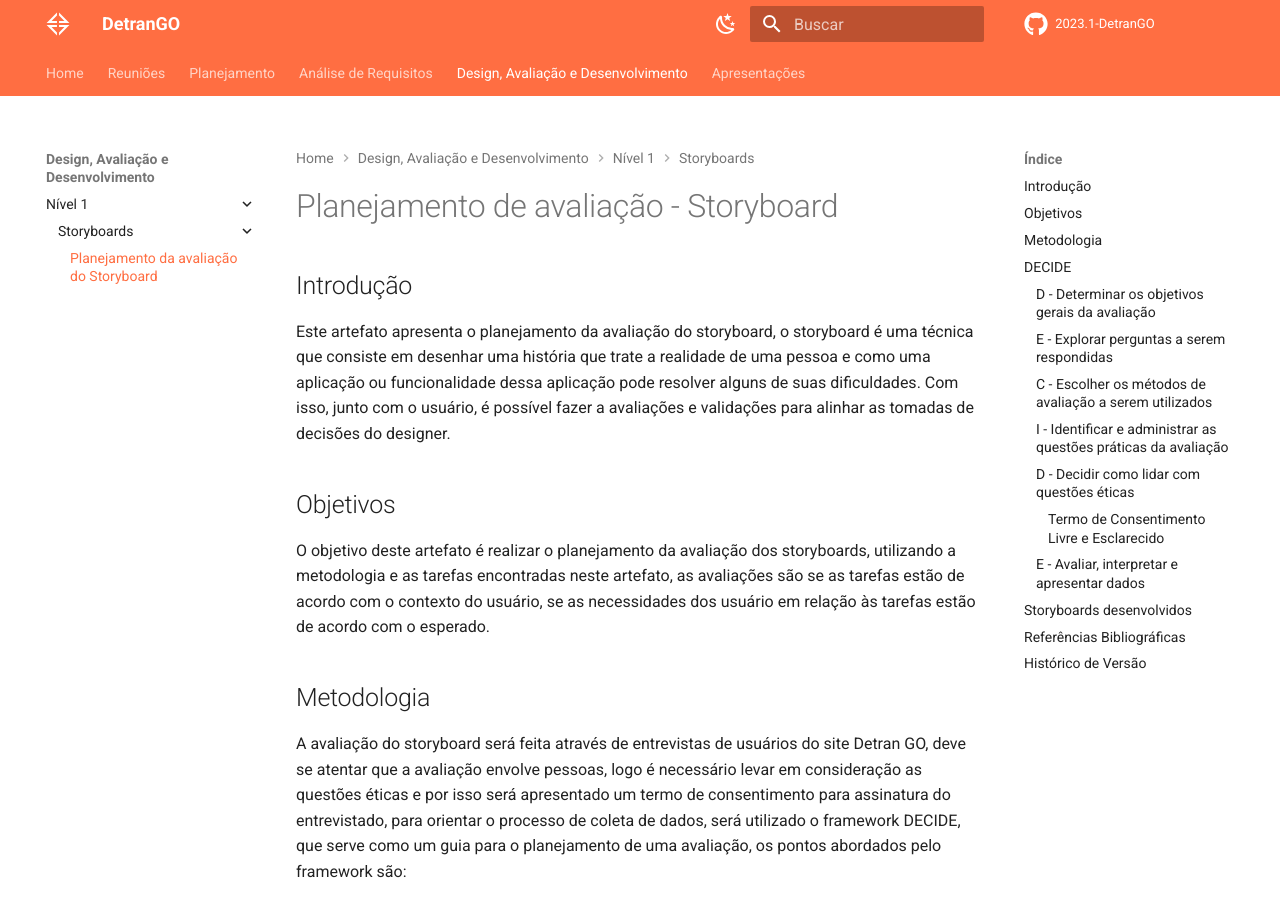
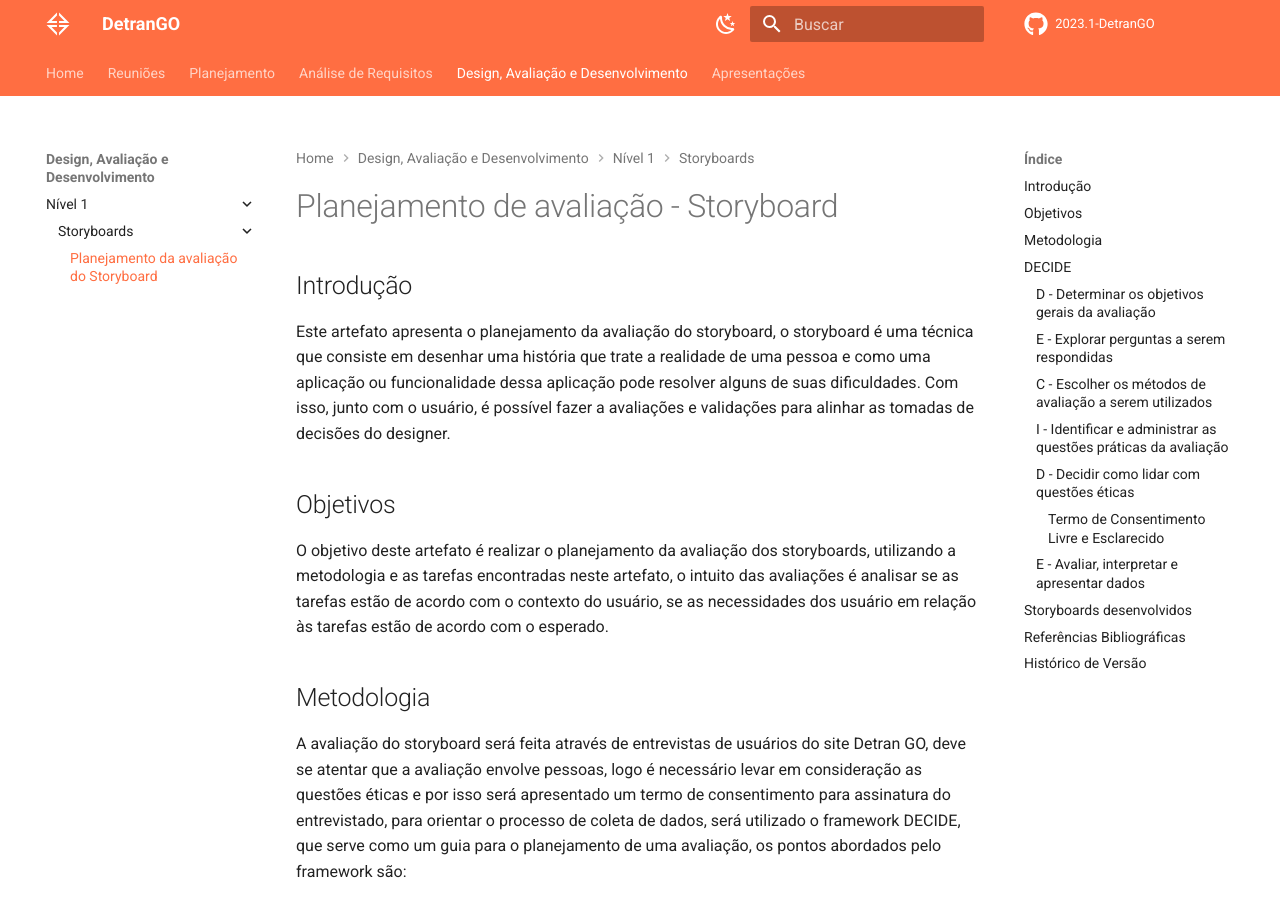
Before and after one commit to Interacao-Humano-Computador/2023.1-DetranGO, an MkDocs documentation site: the page built from docs/design_avaliacao/nivel1/storyboards/planejamento_avaliacao.md, in a window 1280 px wide and 900 px high. Built offline with MkDocs 1.6.1 and Material for MkDocs 9.7.7, drawn with Linux system fonts in a browser that asks for light colours; comment, search, counter and statistics services are not loaded.

Commit message:
review: ajustes na concordância

```diff
--- a/docs/design_avaliacao/nivel1/storyboards/planejamento_avaliacao.md
+++ b/docs/design_avaliacao/nivel1/storyboards/planejamento_avaliacao.md
@@ -6,7 +6,7 @@ Este artefato apresenta o planejamento da avaliação do storyboard, o storyboar
 
 ## Objetivos
 
-O objetivo deste artefato é realizar o planejamento da avaliação dos storyboards, utilizando a metodologia e as tarefas encontradas neste artefato, as avaliações são se as tarefas estão de acordo com o contexto do usuário, se as necessidades dos usuário em relação às tarefas estão de acordo com o esperado.
+O objetivo deste artefato é realizar o planejamento da avaliação dos storyboards, utilizando a metodologia e as tarefas encontradas neste artefato, o intuito das avaliações é analisar se as tarefas estão de acordo com o contexto do usuário, se as necessidades dos usuário em relação às tarefas estão de acordo com o esperado.
 
 ## Metodologia
 
```
